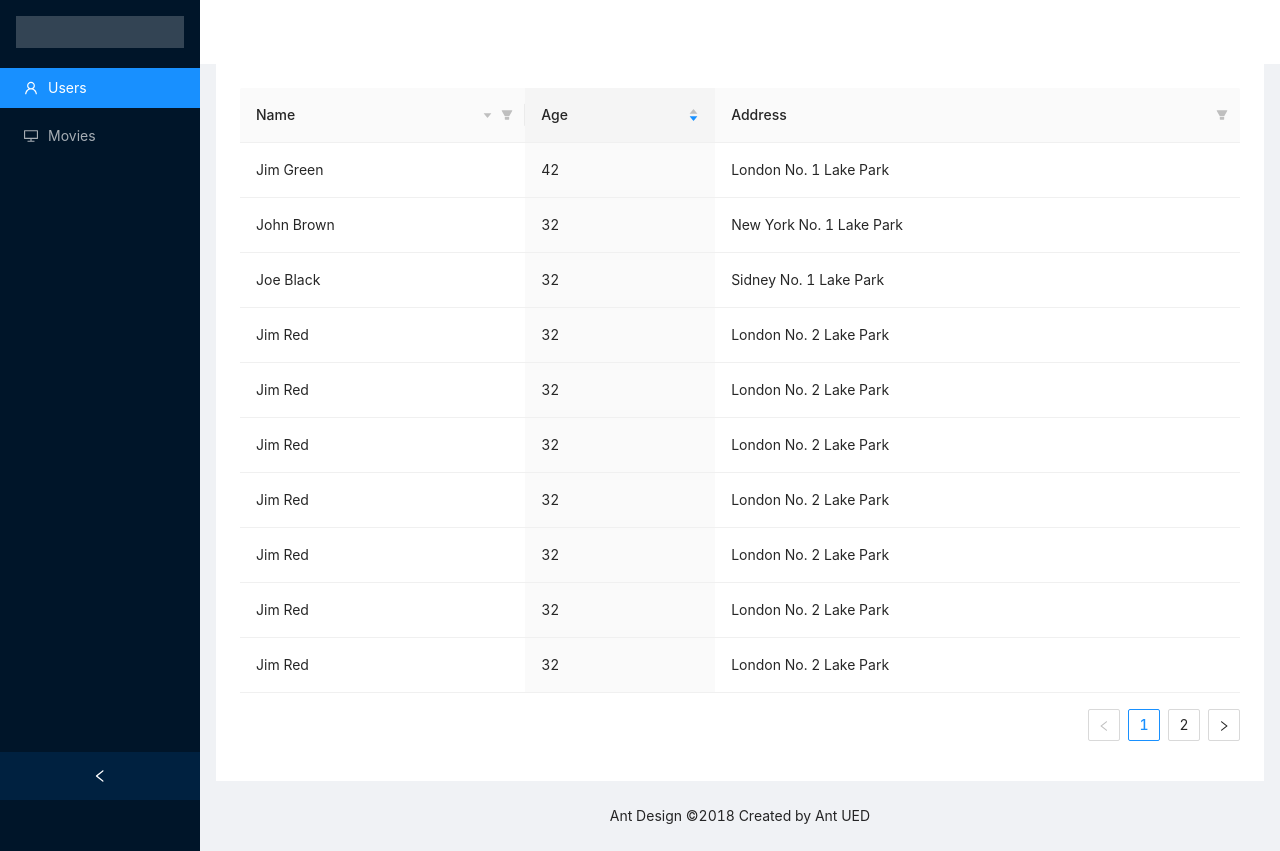
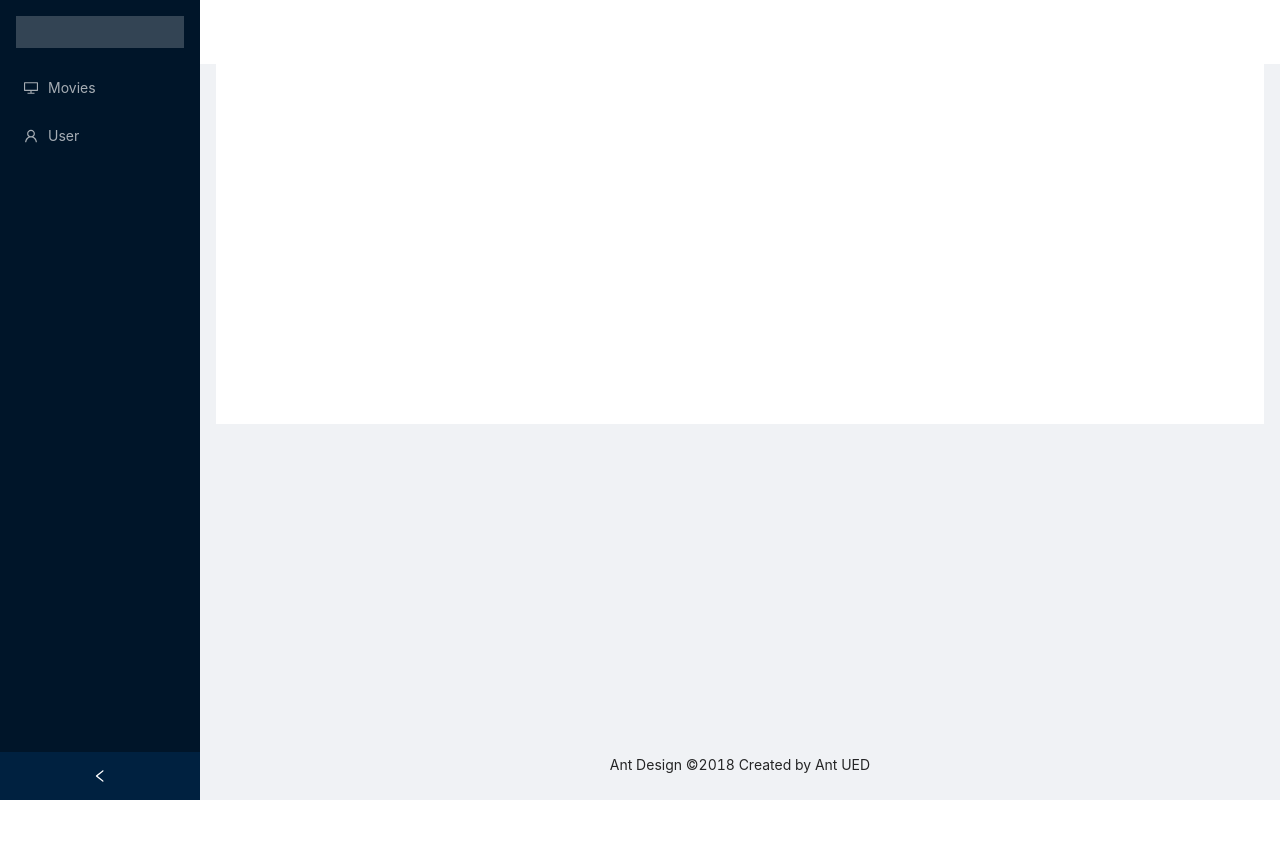
Before and after one commit to Phong0601/AdminMovies, a React (Create React App) app: page / in a window 1280 px wide. After the commit the page ends 800 px from the top, so only its background shows below. Built offline with nearby package versions, Linux system fonts and the light colour scheme.

Commit message:
update router

```diff
--- a/package.json
+++ b/package.json
@@ -20,7 +20,7 @@
 		"react-icons": "^4.4.0",
 		"react-redux": "^8.0.2",
 		"react-router": "^5.3.3",
-		"react-router-dom": "^5.3.3",
+		"react-router-dom": "^6.4.1",
 		"react-scripts": "5.0.1",
 		"react-slick": "^0.29.0",
 		"react-youtube": "^10.0.0",
--- a/src/app/App.js
+++ b/src/app/App.js
@@ -1,13 +1,5 @@
 import "../App.scss";
-import {
-  BrowserRouter as Router,
-  Switch,
-  Route,
-  useRouteMatch,
-  useHistory,
-  useLocation
-
-} from "react-router-dom";
+import { Route, Routes, BrowserRouter as Router } from "react-router-dom";
 
 import { useEffect, useState } from "react";
 import Admin from "features/Admin";
@@ -15,17 +7,16 @@ import Movies from "features/Admin/Movies/Movies";
 import User from "features/Admin/User/User";
 
 function App() {
-  return (
-    <div>
-      <Router>
-        <Switch>
-          <Route path={"/"} component={Admin}></Route>
-          {/* <Route path={"/movies"} exact component={Movies} />
-          <Route path={"/users"} exact component={User} /> */}
-        </Switch>
-      </Router>
-    </div>
-  );
+  return <div>
+    <Router>
+      <Routes>
+        <Route path="/" element={<Admin/>}>
+          <Route path="/users" element={<User/>}/>
+          <Route path="/movies" element={<Movies/>}/>
+        </Route>
+      </Routes>
+    </Router>
+  </div>;
 }
 
 export default App;
--- a/src/features/Admin/index.jsx
+++ b/src/features/Admin/index.jsx
@@ -7,7 +7,7 @@ import {
 } from "@ant-design/icons";
 import { Breadcrumb, Layout, Menu } from "antd";
 import React, { useState } from "react";
-import { NavLink } from "react-router-dom";
+import { Route, Routes, useLocation, useNavigate } from "react-router-dom";
 import Movies from "./Movies/Movies";
 import User from "./User/User";
 import "./admin.scss";
@@ -23,17 +23,15 @@ function getItem(label, key, icon, children) {
 }
 
 const items = [
-  getItem("Users", "1", <UserOutlined />),
-  getItem("Movies", "2", <DesktopOutlined />),
+  getItem("Movies", "/movies", <DesktopOutlined />),
+  getItem("User", "/users", <UserOutlined />),
 ];
 
 const Admin = (props) => {
-  const [componetns, setComponents] = useState(<User />);
+  const location = useLocation();
+
+  const navigate = useNavigate();
   const [collapsed, setCollapsed] = useState(false);
-  const onclick = (e) => {
-    if (e.key === "1") setComponents(<User />);
-    if (e.key === "2") setComponents(<Movies />);
-  };
 
   return (
     <Layout
@@ -49,9 +47,11 @@ const Admin = (props) => {
       >
         <div className="logo" />
         <Menu
-          onClick={onclick}
+          onClick={({ key }) => {
+            navigate(key);
+          }}
           theme="dark"
-          defaultSelectedKeys={["1"]}
+          defaultSelectedKeys={["/"]}
           mode="inline"
           items={items}
         />
@@ -68,15 +68,17 @@ const Admin = (props) => {
             margin: "0 16px",
           }}
         >
+          <Routes>
+            <Route path="/users" element={<User />} />
+            <Route path="/movies" element={<Movies />} />
+          </Routes>
           <div
             className="site-layout-background"
             style={{
               padding: 24,
               minHeight: 360,
             }}
-          >
-            {componetns}
-          </div>
+          ></div>
         </Content>
         <Footer
           style={{
```
Also changed, not shown: 1 other file (tests, documents, lock files or other folders).
